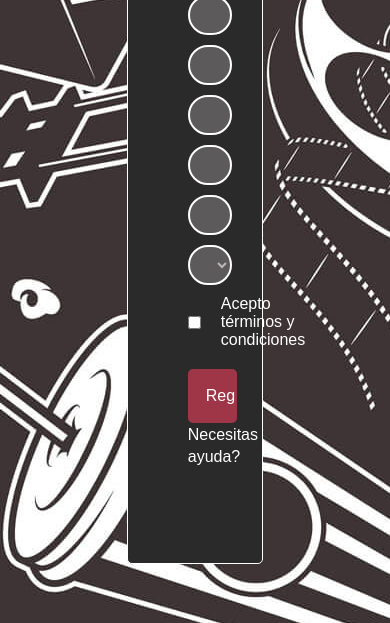
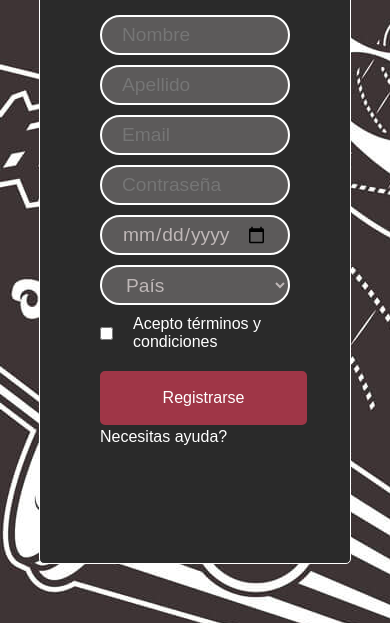
Before and after one commit to LopezGonzaloBautista/PreEntregaCaC, a plain HTML site: page PaginadeRegistro.html in a window 390 px wide. Shown: the part 221-844 px from the top of the page. Drawn offline with Linux system fonts and the light colour scheme.

Commit message:
Cambios de Inicio Sesion para Diseño Responsive

```diff
--- a/style.css
+++ b/style.css
@@ -576,7 +576,7 @@ body{
             }
 
             /* Seccion de Inicio de Sesion */
-            .IniciarSesion .main{
+            .IniciarSesion .main, .Registro .main{
                 width: 80%;
 
             }
```
